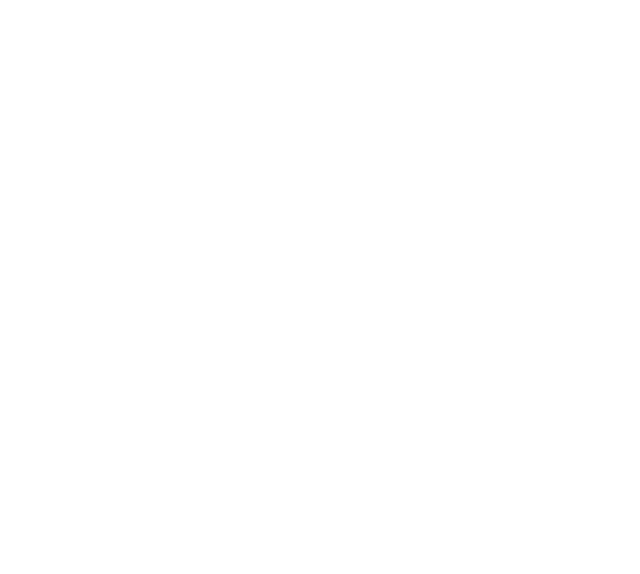
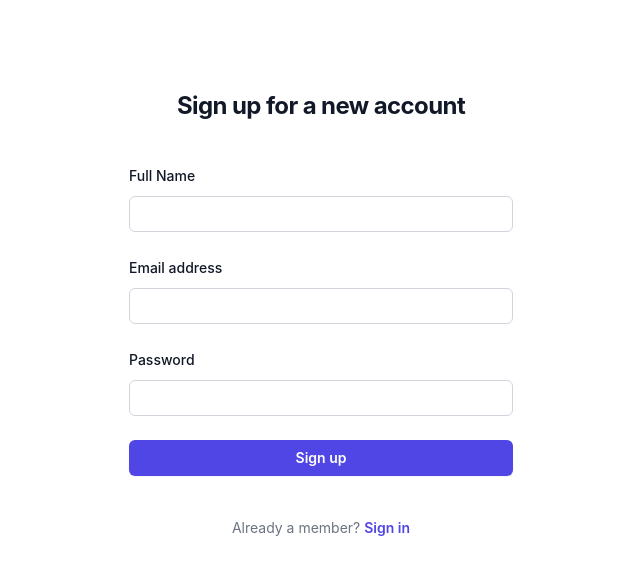
Before and after one commit to Sushantshekharzz/task-manager-frontend, a React (Create React App) app: page /signup in a window 1280 px wide. Before the commit this address had no page. Shown: the top 574 px of the page, without its empty margins (319-959 px from the left). Built offline with nearby package versions, Linux system fonts and the light colour scheme.

Commit message:
Password and email validation

```diff
--- a/package.json
+++ b/package.json
@@ -6,6 +6,7 @@
     "cra-template": "1.2.0",
     "react": "^19.0.0",
     "react-dom": "^19.0.0",
+    "react-password-strength-bar": "^0.4.1",
     "react-router-dom": "^7.1.3",
     "react-scripts": "5.0.1",
     "web-vitals": "^4.2.4"
--- a/src/App.js
+++ b/src/App.js
@@ -8,7 +8,7 @@
     <Router>
       <Routes>
         <Route path="/" element={<Signin />} />
-        <Route path="/login" element={<Signup />} />
+        <Route path="/signup" element={<Signup />} />
       </Routes>
     </Router>
   );
--- a/src/component/Signin.js
+++ b/src/component/Signin.js
@@ -67,7 +67,7 @@
 
                 <p className="mt-10 text-center text-sm/6 text-gray-500">
                     Not a member?{' '}
-                    <a href="/login" className="font-semibold text-indigo-600 hover:text-indigo-500">
+                    <a href="/signup" className="font-semibold text-indigo-600 hover:text-indigo-500">
                         Sign up
                     </a>
                 </p>
--- a/src/component/Signup.js
+++ b/src/component/Signup.js
@@ -3,13 +3,59 @@
 
 export default function Signup() {
 
+    const [name, setName] = useState('')
     const [username, setUsername] = useState('')
     const [password, setPassword] = useState('')
+    const [passwordStrengthMessage, setPasswordStrengthMessage] = useState('');
+    const [isPasswordValid, setIsPasswordValid] = useState()
+    const [emailError, setEmailError] = useState('');
+
+    const calculatePasswordStrength = (password) => {
+        const strength = password.length;
+
+        // Add additional checks for password strength
+        if (strength >= 8 && /[A-Z]/.test(password) && /\d/.test(password)) {
+            setPasswordStrengthMessage('Strong password');
+            setIsPasswordValid(true)
+        } else if (strength >= 6) {
+            setPasswordStrengthMessage('Medium password');
+            setIsPasswordValid(false)
+        } else {
+            setPasswordStrengthMessage('Weak password');
+            setIsPasswordValid(false)
+        }
+    };
+
+    // Function to apply colors based on password strength
+    const getPasswordStrengthColor = () => {
+        if (passwordStrengthMessage === 'Strong password') {
+            return 'text-green-500';
+        } else if (passwordStrengthMessage === 'Medium password') {
+            return 'text-yellow-500';
+        } else if (passwordStrengthMessage === 'Weak password') {
+            return 'text-red-500';
+        }
+        return '';
+    };
+
+
+    const validateEmail = (email) => {
+        // Check if email contains @gmail.com
+        const regex = /^[a-zA-Z0-9._%+-]+@gmail\.com$/;
+        if (!regex.test(email)) {
+            setEmailError('Please use a valid @gmail.com email address');
+        } else {
+            setEmailError('');
+        }
+    };
 
     const signup = (e) => {
         e.preventDefault(e)
-        console.log("username", username)
-        console.log("password", password)
+        if (isPasswordValid && !emailError) {
+            console.log("username", username)
+            console.log("password", password)
+            console.log("name", name)
+        }
     }
     return (
         <div className="flex min-h-full flex-1 flex-col justify-center px-6 py-12 lg:px-8">
@@ -21,13 +67,33 @@
             <div className="mt-10 sm:mx-auto sm:w-full sm:max-w-sm">
                 <form onSubmit={signup} className="space-y-6">
                     <div>
+                        <label htmlFor="name" className="block text-sm/6 font-medium text-gray-900">
+                            Full Name
+                        </label>
+                        <div className="mt-2">
+                            <input
+                                value={name}
+                                onChange={(e) => setName(e.target.value)}
+                                id="name"
+                                name="name"
+                                type="text"
+                                required
+                                className="block w-full rounded-md bg-white px-3 py-1.5 text-base text-gray-900 outline outline-1 -outline-offset-1 outline-gray-300 placeholder:text-gray-400 focus:outline focus:outline-2 focus:-outline-offset-2 focus:outline-indigo-600 sm:text-sm/6"
+                            />
+                        </div>
+                    </div>
+                    <div>
                         <label htmlFor="email" className="block text-sm/6 font-medium text-gray-900">
                             Email address
                         </label>
                         <div className="mt-2">
                             <input
                                 value={username}
-                                onChange={(e) => setUsername(e.target.value)}
+                                onChange={(e) => {
+                                    setUsername(e.target.value)
+                                    validateEmail(e.target.value);
+                                }
+                                }
                                 id="email"
                                 name="email"
                                 type="email"
@@ -36,6 +102,11 @@
                                 className="block w-full rounded-md bg-white px-3 py-1.5 text-base text-gray-900 outline outline-1 -outline-offset-1 outline-gray-300 placeholder:text-gray-400 focus:outline focus:outline-2 focus:-outline-offset-2 focus:outline-indigo-600 sm:text-sm/6"
                             />
                         </div>
+                        {emailError && (
+                            <div className="mt-2 text-sm text-red-500">
+                                {emailError}
+                            </div>
+                        )}
                     </div>
                     <div>
                         <div className="flex items-center justify-between">
@@ -47,7 +118,11 @@
                         <div className="mt-2">
                             <input
                                 value={password}
-                                onChange={(e) => setPassword(e.target.value)}
+                                onChange={(e) => {
+                                    const newPassword = e.target.value;
+                                    setPassword(newPassword);
+                                    calculatePasswordStrength(newPassword);
+                                }}
                                 id="password"
                                 name="password"
                                 type="password"
@@ -56,7 +131,17 @@
                                 className="block w-full rounded-md bg-white px-3 py-1.5 text-base text-gray-900 outline outline-1 -outline-offset-1 outline-gray-300 placeholder:text-gray-400 focus:outline focus:outline-2 focus:-outline-offset-2 focus:outline-indigo-600 sm:text-sm/6"
                             />
                         </div>
+                        {password && (
+                            <div className={`mt-2 text-sm ${getPasswordStrengthColor()}`}>
+                                {passwordStrengthMessage}
+                            </div>
+                        )}
                     </div>
+                    {!isPasswordValid && password && (
+                        <div className="text-sm text-gray-500 mt-2" style={{ color: 'red' }}>
+                            Password must be at least 8 characters long, contain at least one uppercase letter, and one number.
+                        </div>
+                    )}
                     <div>
                         <button
                             type="submit"
@@ -70,7 +155,7 @@
                 <p className="mt-10 text-center text-sm/6 text-gray-500">
                     Already a member?{' '}
                     <a href="/" className="font-semibold text-indigo-600 hover:text-indigo-500">
-                        Sign up
+                        Sign in
                     </a>
                 </p>
             </div>
```
Also changed, not shown: 1 other file (tests, documents, lock files or other folders).
